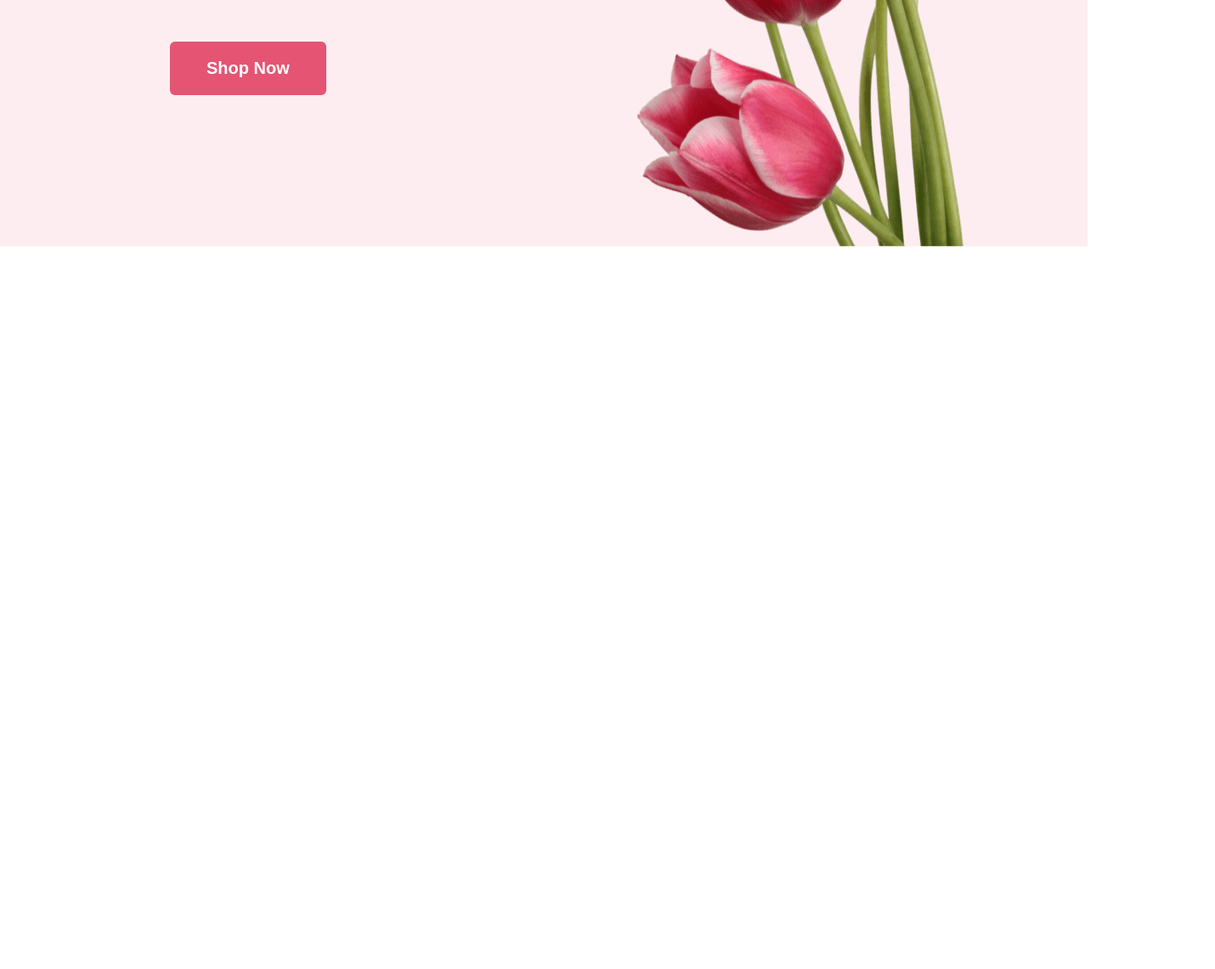
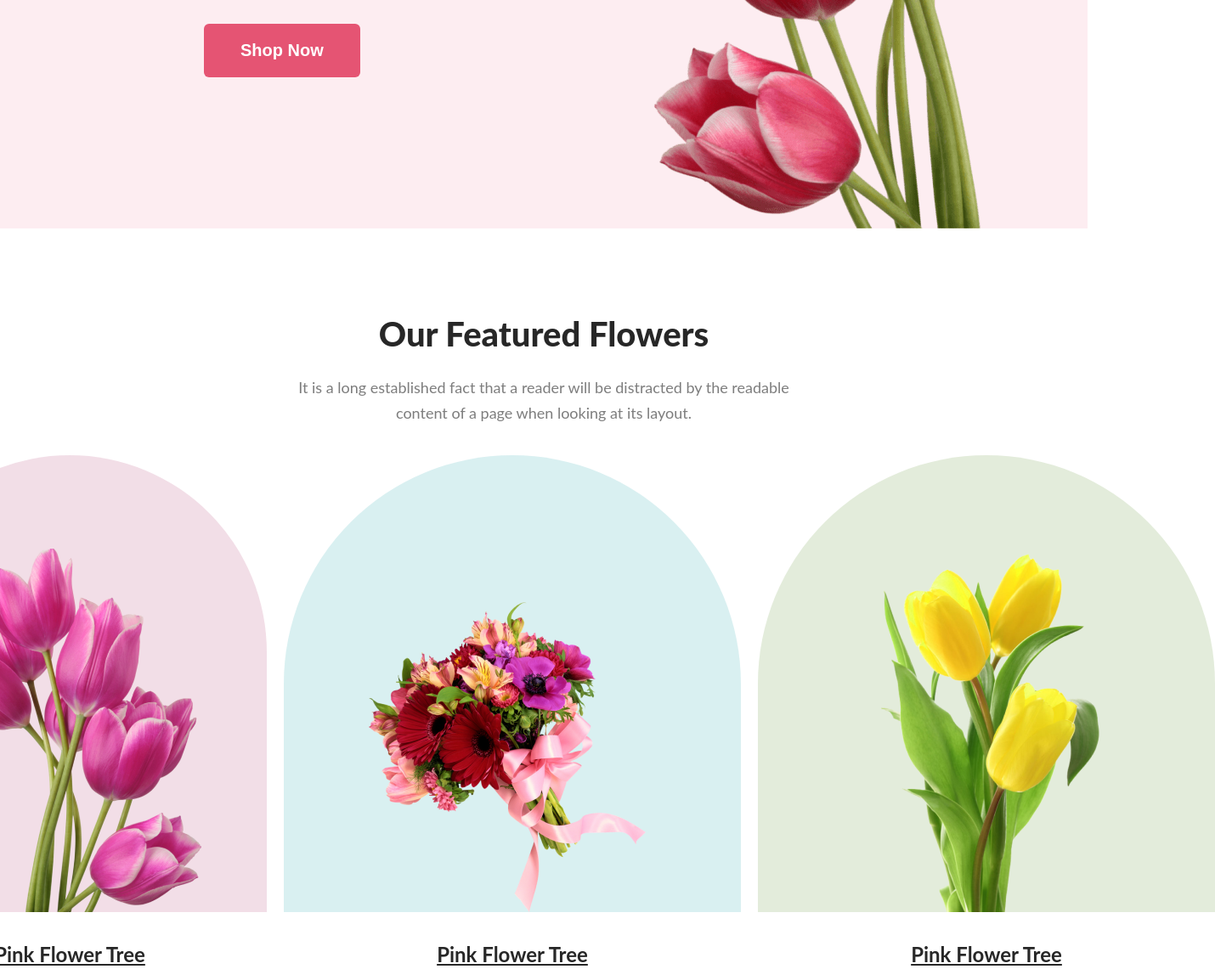
Before and after one commit to mdzahidhasan53/first-flower-assignment, a plain HTML site: page index.html in a window 1280 px wide. Shown: the part 610-1751 px from the top of the page at 85% size, 1430 px wide, since content can reach past the window. Before the commit the page ends 903 px from the top, so only its background shows below. Drawn offline with Linux system fonts and the light colour scheme.

Commit message:
added featured flowrs section

```diff
--- a/index.html
+++ b/index.html
@@ -11,7 +11,7 @@
     <header>
         <!-- navigation part for bonus section -->
         <nav>
-            <h1></h1>
+            <h1>navigation</h1>
         </nav>
         <div class="banner">
             <div class="banner-left">
@@ -27,7 +27,34 @@
         </div>
     </header>
     <main>
-
+        <section class="featured-flowers">
+            <div class="featured-flowers-info">
+                <div>
+                    <h1>Our Featured Flowers</h1>
+                    <p>It is a long established fact that a reader will be distracted by the readable content of a page when looking at its layout.</p>
+                </div>
+            </div>
+            <div class="flower-cards">
+                <div class="first-card">
+                    <div class="card-image-one">
+                        <img src="./images/card1.png" alt="">
+                    </div>
+                    <div class="card-info"><p>Pink Flower Tree</p></div>
+                </div>
+                <div class="second-card">
+                    <div class="card-image-two">
+                        <img src="./images/card2.png" alt="">
+                    </div>
+                    <div class="card-info"><p>Pink Flower Tree</p></div>
+                </div>
+                <div class="third-card">
+                    <div class="card-image-three">
+                        <img src="./images/card3.png" alt="">
+                    </div>
+                    <div class="card-info"><p>Pink Flower Tree</p></div>
+                </div>
+            </div>
+        </section>
     </main>
     <footer>
 
--- a/style.css
+++ b/style.css
@@ -7,8 +7,7 @@ body{
 /* starts banner section style */
 .banner{
     height:850px;
-    padding-top:50px;
-    padding-left: 200px;
+    padding-left: 240px;
     padding-right: 240px;
     background-color: rgba(229, 84, 115, 0.10);
     display: flex;
@@ -27,6 +26,7 @@ body{
 .banner-img{
     width:50%;
     margin-right: 100px;
+    margin-top: 50px;
 
 }
 .banner-heading{
@@ -66,7 +66,76 @@ body{
     margin-top: 52px;
 }
 .banner-img img{
-    height: 850px;
+    height: 800px;
     width: 635px;
 }
 /* ends banner section style */
+
+/* starts featured flowers section style */
+.featured-flowers-info h1{
+    text-align: center;
+    color: #272727;
+    font-size: 40px;
+    font-style: normal;
+    font-weight: 800;
+    line-height: normal;
+    margin-top: 100px;
+
+}
+.featured-flowers-info p{
+    text-align: center;
+    width: 594px;
+    color: rgba(39, 39, 39, 0.60);
+    font-size: 18px;
+    font-style:normal;
+    font-weight: 400;
+    line-height: 30px;
+    margin: auto;
+    margin-top: 24px;
+}
+.flower-cards{
+    display: flex;
+    justify-content: center;
+    gap: 20px;
+    margin-top: 35px;
+}
+.card-image-one{
+    background: rgba(167, 33, 98, 0.15);;
+    width: 464px;
+    height:538px;
+    border-radius: 300px 300px 0px 0px;
+    display: flex;
+    justify-content: center;
+    align-items: flex-end;
+}
+.card-image-two{
+    background: rgba(5, 151, 160, 0.15);
+    border-radius: 300px 300px 0px 0px;
+    width:538px;
+    height: 538px;
+    display: flex;
+    justify-content: center;
+    align-items: flex-end;
+
+}
+.card-image-three{
+    background: rgba(71, 125, 17, 0.15);
+    border-radius: 300px 300px 0px 0px;
+    width:538px;
+    height: 538px;
+    display: flex;
+    justify-content: center;
+    align-items: flex-end;
+}
+.card-info{
+    color:#272727;
+    text-align: center;
+    font-size: 24px;
+    font-style: normal;
+    font-weight: 700;
+    line-height: 35px;
+    text-decoration-line: underline;
+    margin-top: 32px;
+
+}
+/* ends featured flowers section style */
```
Also changed, not shown: images/card1.png (renamed from images/pngwing 6.png), images/card2.png (renamed from images/pngwing 5.png), images/card3.png (renamed from images/pngwing 7.png).
